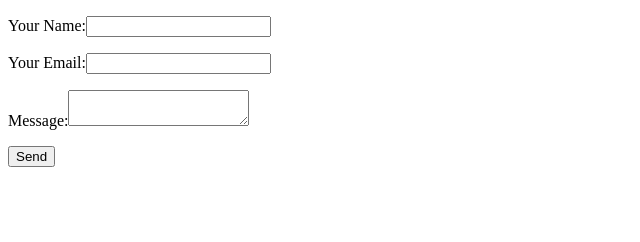
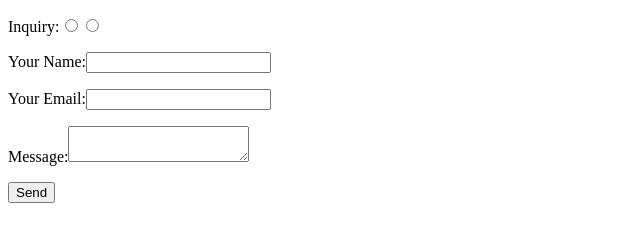
Before and after one commit to MilosJo/gatsby-form, a Gatsby site: page /form in a window 1280 px wide. Shown: the whole page, without its empty margins (0-640 px from the left). Built offline with nearby package versions, Linux system fonts and the light colour scheme; Gatsby itself is replaced by a stand-in of ours.

Commit message:
progress

```diff
--- a/src/pages/form.js
+++ b/src/pages/form.js
@@ -9,7 +9,7 @@ const encode = (data) => {
 export default class Form extends React.Component {
   constructor(props) {
     super(props);
-    this.state = { name: "", email: "", message: "" };
+    this.state = { name: "", email: "", message: "", inquiry: "" };
   }
 
   /* Here’s the juicy bit for posting the form submission */
@@ -29,8 +29,10 @@ export default class Form extends React.Component {
 
   handleChange = e => this.setState({ [e.target.name]: e.target.value });
 
+  handleInquiry = e => this.setState({ inquiry: e.target.getAttribute('id') });
+
   render() {
-    const { name, email, message } = this.state;
+    const { name, email, message, inquiry } = this.state;
     return (
       <form
         name="gatsby-contact"
@@ -40,6 +42,13 @@ export default class Form extends React.Component {
         onSubmit={this.handleSubmit}
       >
         <input type="hidden" name="form-name" value="gatsby-contact" />
+        <p>
+          <label>
+            Inquiry:
+            <input type="radio" name="form-radio" id="general" value={inquiry} onChange={this.handleInquiry} />
+            <input type="radio" name="form-radio" id="quote" value={inquiry} onChange={this.handleInquiry} />
+          </label>
+        </p>
         <p>
           <label>
             Your Name:
```
